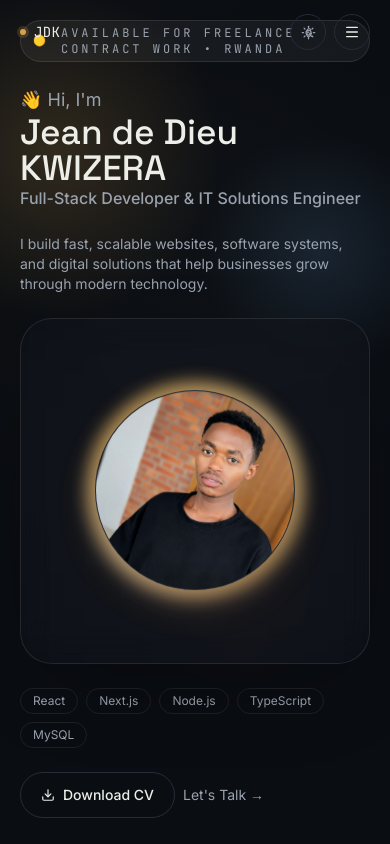
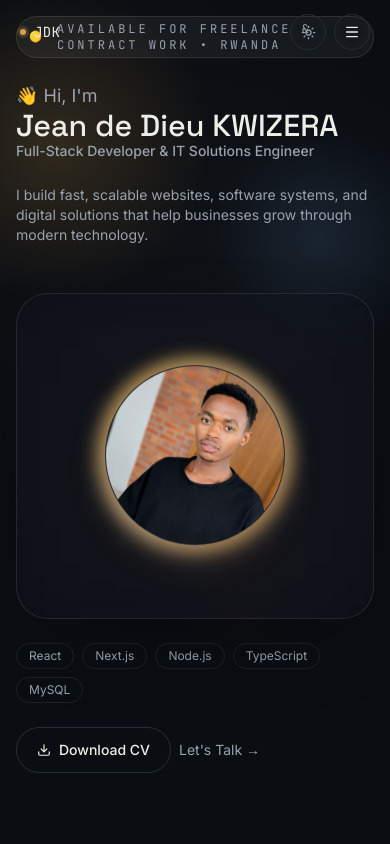
Before and after one commit to Jado250/my-portfolio, a Next.js app: page / in a window 390 px wide. Shown: the top 844 px of the page. Built offline with nearby package versions, Linux system fonts and the light colour scheme.

Commit message:
responsive to all devices

```diff
--- a/src/components/Hero.tsx
+++ b/src/components/Hero.tsx
@@ -7,7 +7,7 @@ import ProfileCard from "./ProfileCard";
 
 export default function Hero() {
   return (
-    <section id="home" className="relative min-h-[85svh] lg:min-h-[90svh] flex items-center overflow-hidden">
+    <section id="home" className="relative min-h-[70svh] sm:min-h-[74svh] md:min-h-[78svh] lg:min-h-[84svh] xl:min-h-[88svh] flex items-center overflow-hidden">
       <div className="absolute inset-0 overflow-hidden">
         <div className="absolute left-[-6rem] top-10 h-[28rem] w-[28rem] rounded-full bg-gold/15 blur-3xl" />
         <div className="absolute right-[-5rem] top-[8rem] h-[24rem] w-[24rem] rounded-full bg-signal/15 blur-3xl" />
@@ -15,13 +15,13 @@ export default function Hero() {
         <div className="absolute inset-0 hero-background" />
       </div>
 
-      <div className="relative mx-auto max-w-7xl w-full px-5 sm:px-8 py-5">
-        <div className="min-h-[72svh] lg:min-h-[80svh] flex items-center">
+      <div className="relative mx-auto max-w-7xl w-full px-4 sm:px-6 py-4 sm:py-6">
+        <div className="flex items-center">
           <div className="w-full">
-            <div className="grid gap-10 lg:grid-cols-[minmax(0,1fr)_minmax(20rem,420px)] items-center">
+            <div className="grid gap-8 lg:grid-cols-[minmax(0,1fr)_minmax(18rem,360px)] items-center">
               {/* Left: Intro */}
               <div className="order-last lg:order-first z-10">
-                <div className="space-y-6 max-w-3xl">
+                <div className="space-y-6 max-w-xl sm:max-w-2xl">
                   <motion.div
                     initial={{ opacity: 0, y: 8 }}
                     animate={{ opacity: 1, y: 0 }}
@@ -34,15 +34,15 @@ export default function Hero() {
 
                   <motion.div initial={{ opacity: 0, y: 12 }} animate={{ opacity: 1, y: 0 }} transition={{ duration: 0.55, delay: 0.12 }}>
                     <p className="text-lg text-text-muted">👋 Hi, I'm</p>
-                    <h1 className="font-display text-[clamp(2.2rem,5.5vw,3.6rem)] leading-[1.02] text-text">Jean de Dieu KWIZERA</h1>
-                    <p className="text-base text-text-muted font-medium">Full-Stack Developer & IT Solutions Engineer</p>
+                    <h1 className="font-display text-[clamp(1.9rem,5vw,3rem)] leading-[1.02] text-text">Jean de Dieu KWIZERA</h1>
+                    <p className="text-sm sm:text-base text-text-muted font-medium">Full-Stack Developer & IT Solutions Engineer</p>
                   </motion.div>
 
-                  <motion.p initial={{ opacity: 0, y: 10 }} animate={{ opacity: 1, y: 0 }} transition={{ duration: 0.55, delay: 0.18 }} className="mt-2 text-sm sm:text-base text-text-muted max-w-xl">
+                  <motion.p initial={{ opacity: 0, y: 10 }} animate={{ opacity: 1, y: 0 }} transition={{ duration: 0.55, delay: 0.18 }} className="mt-2 text-sm sm:text-base text-text-muted max-w-lg sm:max-w-xl">
                     I build fast, scalable websites, software systems, and digital solutions that help businesses grow through modern technology.
                   </motion.p>
 
-                  <div className="lg:hidden">
+                  <div className="lg:hidden pt-6">
                     <ProfileCard />
                   </div>
 
--- a/src/components/ProfileCard.tsx
+++ b/src/components/ProfileCard.tsx
@@ -7,12 +7,12 @@ import profileImage from "../../image/profile.jpeg";
 export default function ProfileCard() {
   return (
     <motion.div initial={{ opacity: 0, y: 12 }} animate={{ opacity: 1, y: 0 }} transition={{ duration: 0.6 }} className="mx-auto lg:mx-0">
-      <div className="premium-card relative overflow-hidden rounded-[2rem] border border-white/10 bg-white/5 p-4 shadow-[0_30px_90px_-35px_rgba(0,0,0,0.45)] transition-transform duration-500 hover:-translate-y-1.5">
+      <div className="premium-card relative overflow-hidden rounded-[2rem] border border-white/10 bg-white/5 p-4 sm:p-5 shadow-[0_30px_90px_-35px_rgba(0,0,0,0.45)] transition-transform duration-500 hover:-translate-y-1.5">
         <div className="absolute inset-0 bg-white/4 blur-3xl opacity-60" />
-        <div className="relative z-10 flex flex-col items-center gap-4 py-6">
+        <div className="relative z-10 flex flex-col items-center gap-4 py-6 sm:py-8">
           <div className="relative flex items-center justify-center float-y">
             <div className="avatar-gradient-border absolute inset-0 rounded-full pointer-events-none" />
-            <div className="relative overflow-hidden rounded-full border border-white/8 w-[200px] h-[200px] sm:w-[260px] sm:h-[260px] md:w-[300px] md:h-[300px] lg:w-[300px] lg:h-[300px] shadow-[0_10px_30px_rgba(80,60,120,0.18)] bg-bg-panel-2">
+            <div className="relative overflow-hidden rounded-full border border-white/8 w-[180px] h-[180px] sm:w-[220px] sm:h-[220px] md:w-[260px] md:h-[260px] lg:w-[300px] lg:h-[300px] shadow-[0_10px_30px_rgba(80,60,120,0.18)] bg-bg-panel-2">
               <Image
                 src={profileImage}
                 alt="Jean de Dieu KWIZERA portrait"
```
Also changed, not shown: src/components/Footer.tsx (+10 -2 lines).
